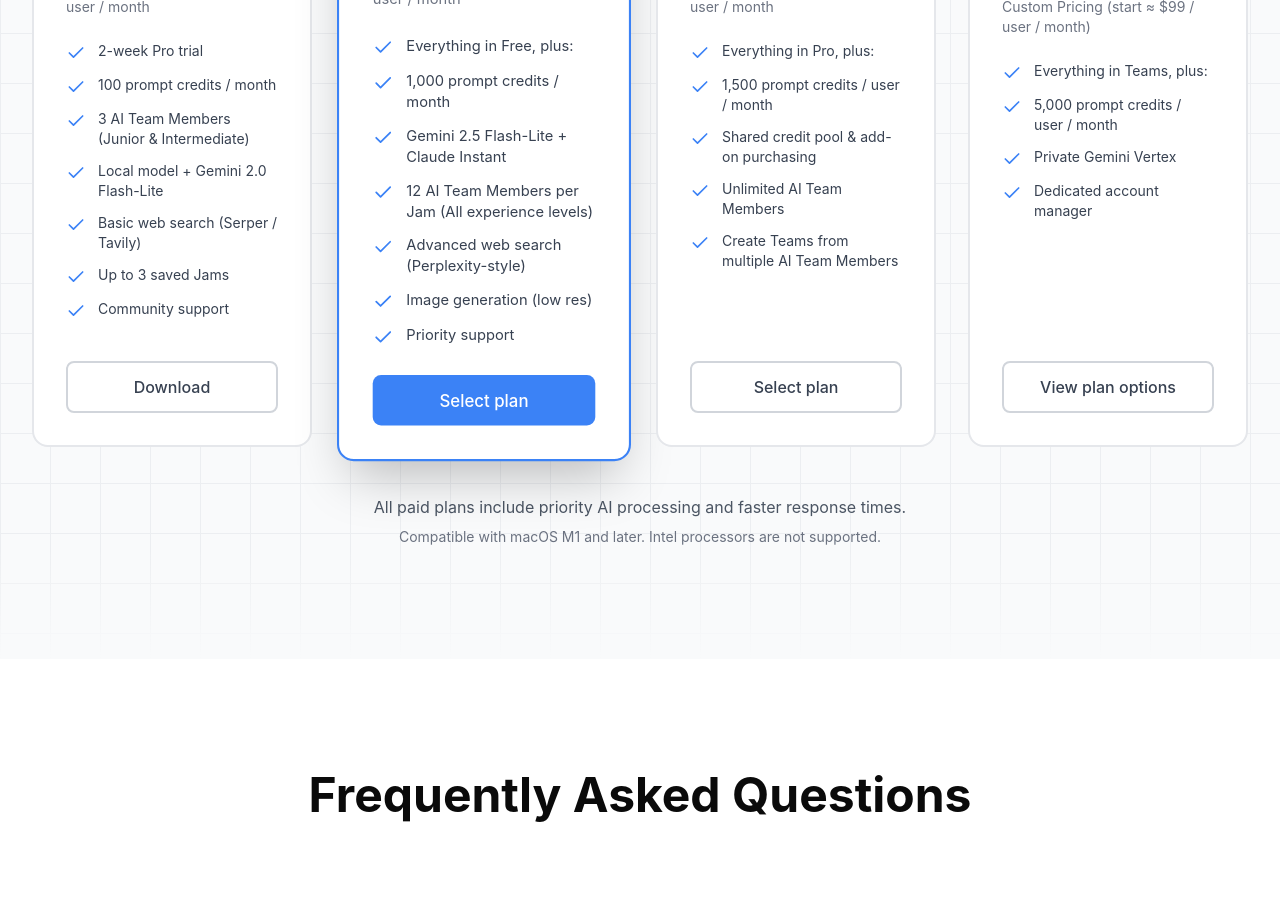
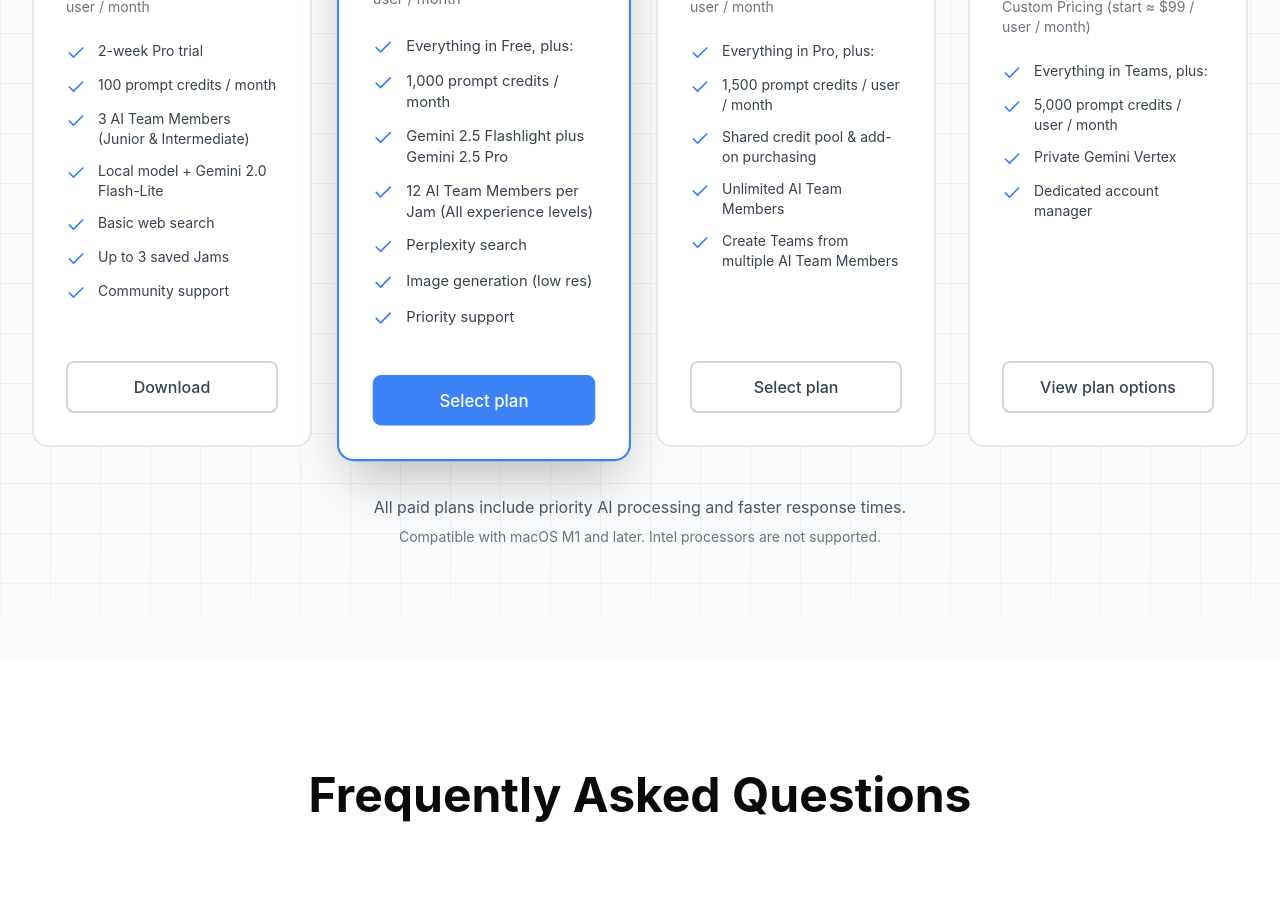
Before and after one commit to jasonair/Jam-AI-Website, a Next.js app: page / in a window 1280 px wide. Shown: the part 7000-7911 px from the top of the page. Built offline with nearby package versions, Linux system fonts and the light colour scheme; no server answers.

Commit message:
refactor: update pricing plans and rename Projects to Jams across UI

```diff
--- a/app/account/page.tsx
+++ b/app/account/page.tsx
@@ -244,7 +244,7 @@ export default function AccountPage() {
       name: 'Pro',
       credits: 1000,
       teamMembers: 12,
-      features: ['All experience levels', 'Gemini 2.5 Flash-Lite + Claude Instant', 'Advanced web search', 'Image generation', 'Priority support'],
+      features: ['All experience levels', 'Gemini 2.5 Flashlight plus Gemini 2.5 Pro', 'Perplexity search', 'Image generation', 'Priority support'],
       isCurrent: currentPlan === 'pro',
       highlighted: true,
     },
@@ -500,7 +500,7 @@ export default function AccountPage() {
                 <div>
                   <div className="flex items-center gap-2 mb-2 text-gray-600 dark:text-gray-400">
                     <LayoutGrid className="w-5 h-5" />
-                    <span className="text-sm">Projects Created</span>
+                    <span className="text-sm">Jams Created</span>
                   </div>
                   <p className="text-4xl font-bold">{userProfile.metadata?.totalProjectsCreated || 0}</p>
                 </div>
--- a/app/admin/dashboard/page.tsx
+++ b/app/admin/dashboard/page.tsx
@@ -262,7 +262,7 @@ export default function AdminDashboardPage() {
                   subtitle={`${((tokenUsage?.totalTokens || 0) / 1000000).toFixed(2)}M tokens`}
                 />
                 <StatCard
-                  title="Total Projects Created"
+                  title="Total Jams Created"
                   value={totalProjects.toLocaleString()}
                   icon={LayoutGrid}
                   iconColor="text-teal-600"
--- a/app/pricing/page.tsx
+++ b/app/pricing/page.tsx
@@ -26,7 +26,7 @@ export default function PricingPage() {
         '100 prompt credits / month',
         '3 AI Team Members (Junior & Intermediate)',
         'Local model + Gemini 2.0 Flash-Lite',
-        'Basic web search (Serper / Tavily)',
+        'Basic web search',
         'Up to 3 saved Jams',
         'Community support',
       ],
@@ -41,9 +41,9 @@ export default function PricingPage() {
       features: [
         'Everything in Free, plus:',
         '1,000 prompt credits / month',
-        'Gemini 2.5 Flash-Lite + Claude Instant',
+        'Gemini 2.5 Flashlight plus Gemini 2.5 Pro',
         '12 AI Team Members per Jam (All experience levels)',
-        'Advanced web search (Perplexity-style)',
+        'Perplexity search',
         'Image generation (low res)',
         'Priority support',
       ],
--- a/components/sections/Pricing.tsx
+++ b/components/sections/Pricing.tsx
@@ -27,7 +27,7 @@ const plans: PricingPlan[] = [
       '100 prompt credits / month',
       '3 AI Team Members (Junior & Intermediate)',
       'Local model + Gemini 2.0 Flash-Lite',
-      'Basic web search (Serper / Tavily)',
+      'Basic web search',
       'Up to 3 saved Jams',
       'Community support',
     ],
@@ -41,9 +41,9 @@ const plans: PricingPlan[] = [
     features: [
       'Everything in Free, plus:',
       '1,000 prompt credits / month',
-      'Gemini 2.5 Flash-Lite + Claude Instant',
+      'Gemini 2.5 Flashlight plus Gemini 2.5 Pro',
       '12 AI Team Members per Jam (All experience levels)',
-      'Advanced web search (Perplexity-style)',
+      'Perplexity search',
       'Image generation (low res)',
       'Priority support',
     ],
```
